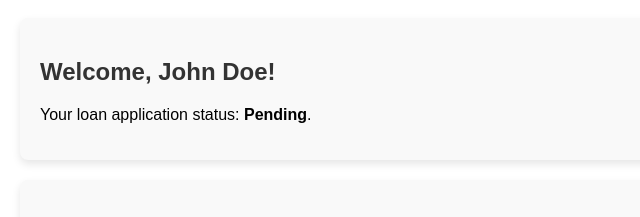
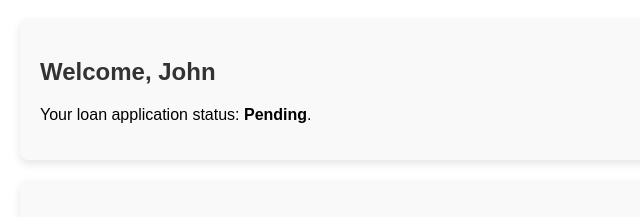
Before and after one commit to 2200030716klu/LoanManagementSystem, a plain HTML site: page borrower-dashboard.html in a window 1280 px wide. Shown: the part 195-412 px from the top of the page, 0-640 px from the left. Drawn offline with Linux system fonts and the light colour scheme.

Commit message:
Update borrower-dashboard.html

```diff
--- a/borrower-dashboard.html
+++ b/borrower-dashboard.html
@@ -63,7 +63,7 @@
     <div class="container">
         <h1>Borrower Dashboard</h1>
         <div class="card">
-            <h2>Welcome, John Doe!</h2>
+            <h2>Welcome, John </h2>
             <p>Your loan application status: <strong>Pending</strong>.</p>
         </div>
         <div class="card">
```
